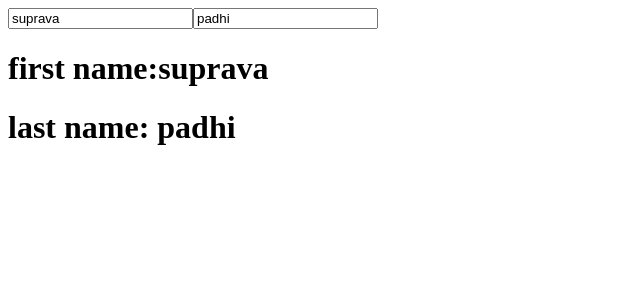
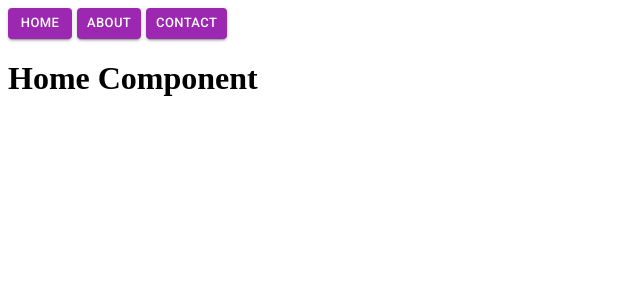
Before and after one commit to suprava16/REACT_SESSION_4, a React (Create React App) app: page / in a window 1280 px wide. Shown: the top 300 px of the page, without its empty margins (0-640 px from the left). Built offline with nearby package versions, Linux system fonts and the light colour scheme.

Commit message:
material ui

```diff
--- a/package.json
+++ b/package.json
@@ -3,6 +3,9 @@
   "version": "0.1.0",
   "private": true,
   "dependencies": {
+    "@emotion/react": "^11.4.1",
+    "@emotion/styled": "^11.3.0",
+    "@mui/material": "^5.0.0",
     "@testing-library/jest-dom": "^5.14.1",
     "@testing-library/react": "^11.2.7",
     "@testing-library/user-event": "^12.8.3",
--- a/public/index.html
+++ b/public/index.html
@@ -10,7 +10,10 @@
       content="Web site created using create-react-app"
     />
     <link rel="apple-touch-icon" href="%PUBLIC_URL%/logo192.png" />
-
+    <link
+    rel="stylesheet"
+    href="https://fonts.googleapis.com/css?family=Roboto:300,400,500,700&display=swap"
+  />
     <title>React App</title>
   </head>
   <body>
--- a/src/App.js
+++ b/src/App.js
@@ -16,6 +16,7 @@ import Routing from "./Components/React_Router/Routing"
 import Greet from "./Components/functional_component/Greet"
 import Hook_State from "./Components/functional_component/hook_state"
 import Hook_object from "./Components/functional_component/Hook_object"
+import Grid_system from "./Components/MaterialUi/Grid_system"
 class App extends React.Component {
   render() {
     return (
@@ -36,10 +37,11 @@ class App extends React.Component {
           {/* <Main/> */}
           {/* <FetchApi/> */}
           {/* <Post_api/> */}
-          {/* <Routing/> */}
+          <Routing/>
           {/* <Greet name="suprava"/> */}
           {/* <Hook_State/> */}
-          <Hook_object/>
+          {/* <Hook_object/> */}
+          {/* <Grid_system/> */}
       </>
     )
   }
--- /dev/null
+++ b/src/Components/MaterialUi/Grid_system.js
@@ -0,0 +1,43 @@
+import React, { Component } from 'react'
+import { Grid, Box } from '@mui/material';
+
+
+export default class Grid_system extends Component {
+  render() {
+    return (
+      <div>
+        {/* <Grid container style={{border:"3px solid green"}}>
+          <Grid item xs={12} md={6} lg={4} style={{border:"1px solid red"}}>
+            hello
+          </Grid>
+          <Grid item xs={12} md={6} lg={4} style={{border:"1px solid red"}}>
+            hello
+          </Grid>
+        </Grid> */}
+
+        <Grid container>
+          <Grid item xs={12} md={6} lg={3}>
+            <Box boxShadow={3} m={2} p={3} fontSize={15}>
+              A value given to a breakpoint applies to all the other breakpoints wider than it (unless overridden, as you can read later in this page). For example, xs={12} sizes a component to occupy the whole viewport width regardless of its size.
+            </Box>
+          </Grid>
+          <Grid item xs={12} md={6} lg={3}>
+            <Box boxShadow={3} m={2} p={3} fontSize={15}>
+              A value given to a breakpoint applies to all the other breakpoints wider than it (unless overridden, as you can read later in this page). For example, xs={12} sizes a component to occupy the whole viewport width regardless of its size.
+            </Box>
+          </Grid>
+          <Grid item xs={12} md={6} lg={3}>
+            <Box boxShadow={3} m={2} p={3} fontSize={15}>
+              A value given to a breakpoint applies to all the other breakpoints wider than it (unless overridden, as you can read later in this page). For example, xs={12} sizes a component to occupy the whole viewport width regardless of its size.
+            </Box>
+          </Grid>
+          <Grid item xs={12} md={6} lg={3}>
+            <Box boxShadow={3} m={2} p={3} fontSize={15}>
+              A value given to a breakpoint applies to all the other breakpoints wider than it (unless overridden, as you can read later in this page). For example, xs={12} sizes a component to occupy the whole viewport width regardless of its size.
+            </Box>
+          </Grid>
+        </Grid>
+      </div>
+    )
+  }
+}
--- a/src/Components/React_Router/Routing.js
+++ b/src/Components/React_Router/Routing.js
@@ -1,17 +1,45 @@
 import React, { Component } from 'react'
-import {BrowserRouter,Route,Link,Redirect,Switch} from "react-router-dom"
+import { BrowserRouter, Route, Link, Redirect, Switch } from "react-router-dom"
 import Home from './Home'
 import About from './About'
 import Contact from './Contact'
 import NotFound from './NotFound'
+import { Button } from "@mui/material"
 export default class Routing extends Component {
   render() {
     return (
       <div>
         <BrowserRouter>
-          <Link to="/">Home</Link>
-          <Link to="/about">About</Link>
-          <Link to="/contact">Contact</Link>
+          <Link to="/">
+            <Button
+              style={{ marginRight: 5 }}
+              variant="contained"
+              color="secondary"
+              size="small"
+            >
+              Home
+            </Button>
+          </Link>
+          <Link to="/about">
+            <Button
+              style={{ marginRight: 5 }}
+              variant="contained"
+              color="secondary"
+              size="small"
+            >
+              About
+            </Button>
+          </Link>
+          <Link to="/contact">
+            <Button
+              style={{ marginRight: 5 }}
+              variant="contained"
+              color="secondary"
+              size="small"
+            >
+              Contact
+            </Button>
+          </Link>
           <Switch>
             <Route exact path="/" component={Home}>
               {/* <Home/> */}
```
Also changed, not shown: 1 other file (tests, documents, lock files or other folders). Lines whose indentation alone changed are shown as unchanged.
